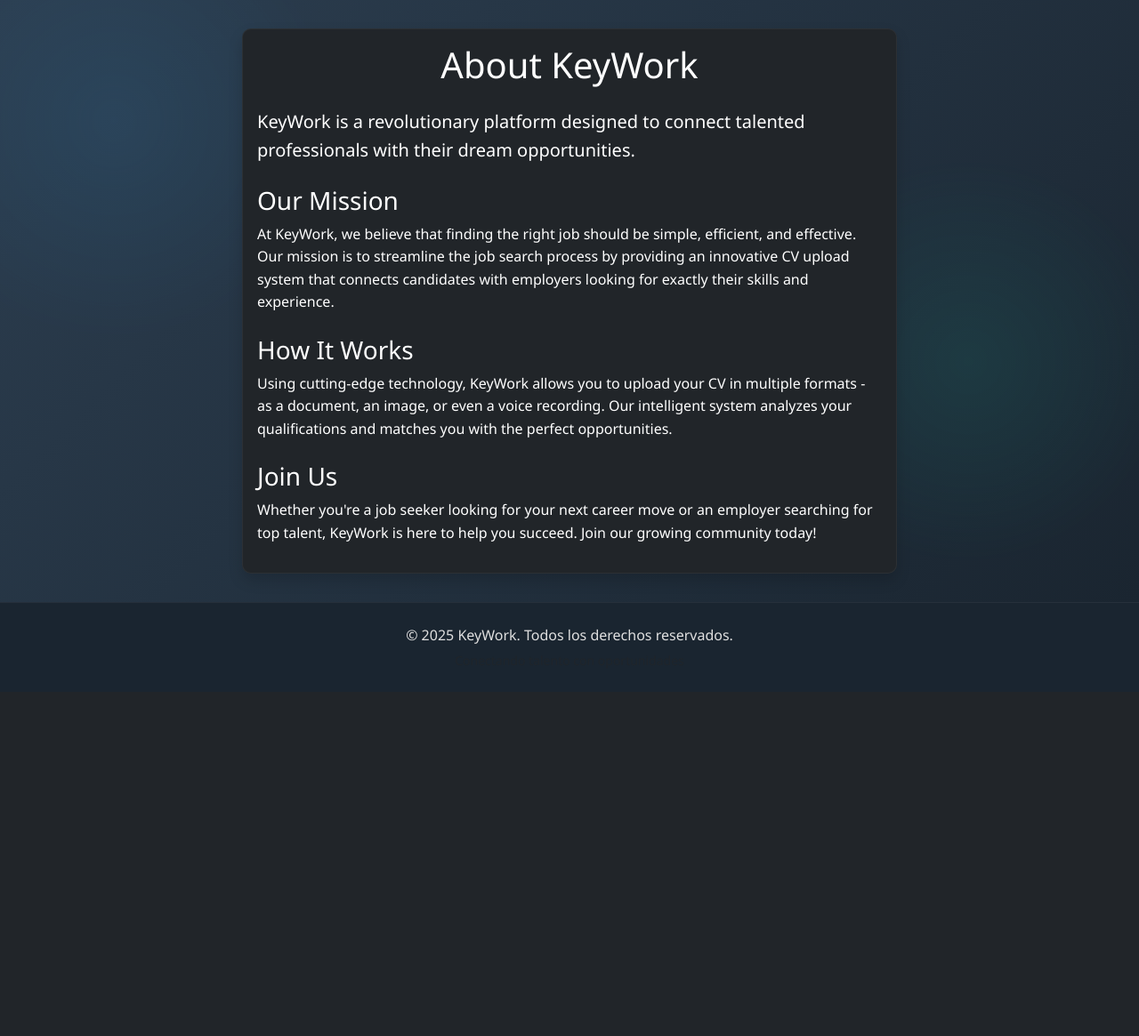
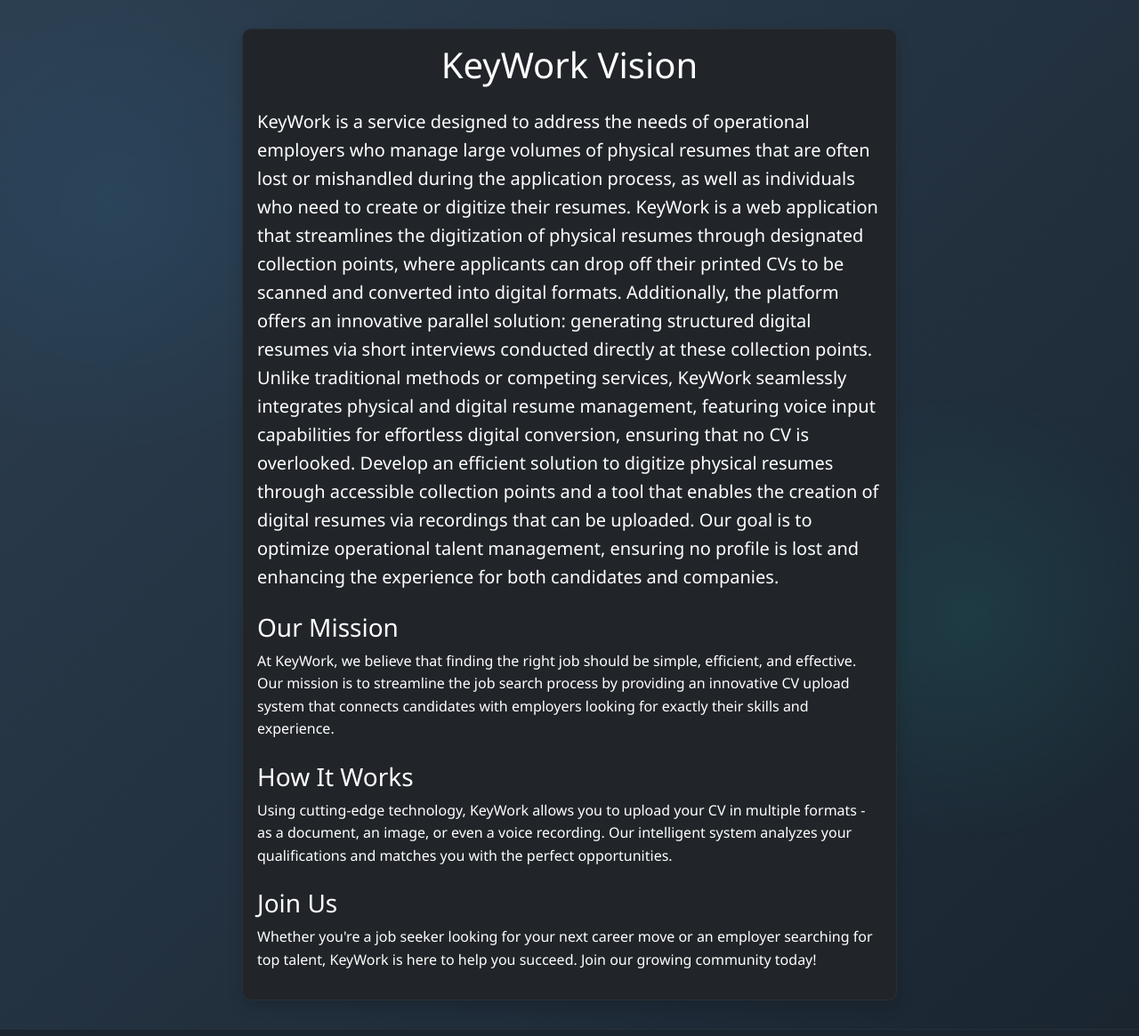
Before and after one commit to emolinam31/KeyWorkP1, a Django app: page /about/ in a window 1280 px wide. Shown: the part 143-1308 px from the top of the page at 89% size. Before the commit the page ends 867 px from the top, so only its background shows below. Run offline with Django 5.2, Linux system fonts and the light colour scheme.

Commit message:
Se puso la visio

```diff
--- a/KeyWorkProject/KeyWork/templates/about.html
+++ b/KeyWorkProject/KeyWork/templates/about.html
@@ -8,9 +8,10 @@
         <div class="col-md-8">
             <div class="card bg-dark text-white shadow">
                 <div class="card-body">
-                    <h1 class="text-center mb-4">About KeyWork</h1>
+                    <h1 class="text-center mb-4">KeyWork Vision</h1>
                     <p class="lead">
-                        KeyWork is a revolutionary platform designed to connect talented professionals with their dream opportunities.
+                        KeyWork is a service designed to address the needs of operational employers who manage large volumes of physical resumes that are often lost or mishandled during the application process, as well as individuals who need to create or digitize their resumes. KeyWork is a web application that streamlines the digitization of physical resumes through designated collection points, where applicants can drop off their printed CVs to be scanned and converted into digital formats. Additionally, the platform offers an innovative parallel solution: generating structured digital resumes via short interviews conducted directly at these collection points. Unlike traditional methods or competing services, KeyWork seamlessly integrates physical and digital resume management, featuring voice input capabilities for effortless digital conversion, ensuring that no CV is overlooked.
+                        Develop an efficient solution to digitize physical resumes through accessible collection points and a tool that enables the creation of digital resumes via recordings that can be uploaded. Our goal is to optimize operational talent management, ensuring no profile is lost and enhancing the experience for both candidates and companies.
                     </p>
 
                     <h3 class="mt-4">Our Mission</h3>
```
